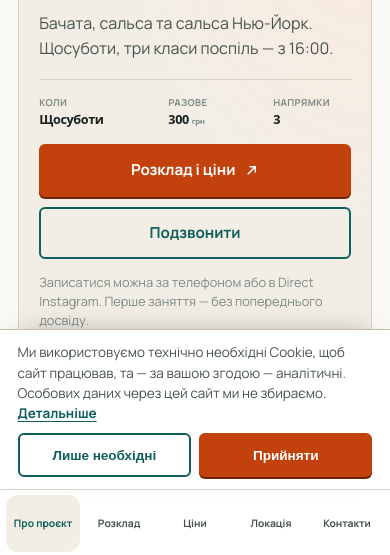
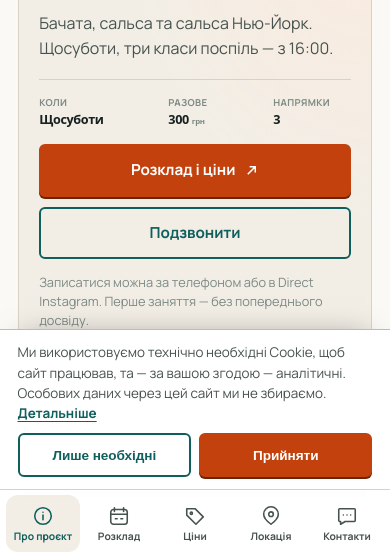
Before and after one commit to muyylx/ritmo-de-latina., a plain HTML site: page index.html in a window 390 px wide. Shown: the part 287-842 px from the top of the page. Drawn offline with Linux system fonts and the light colour scheme; a web font is replaced by a local one.

Commit message:
Add mobile tab icons while preserving desktop navigation labels

```diff
--- a/index.html
+++ b/index.html
@@ -33,7 +33,7 @@
 <link rel="preconnect" href="https://fonts.googleapis.com">
 <link rel="preconnect" href="https://fonts.gstatic.com" crossorigin>
 <link href="https://fonts.googleapis.com/css2?family=Unbounded:wght@500;700;800&amp;family=Manrope:wght@400;500;700;800&amp;family=Lora:ital,wght@1,400;1,600&amp;display=swap" rel="stylesheet">
-<link rel="stylesheet" href="styles.css?v=mobile2">
+<link rel="stylesheet" href="styles.css?v=mobile3">
 <script type="application/ld+json">
 {
   "@context": "https://schema.org",
@@ -106,11 +106,11 @@
     <span class="nav__name">Ritmo de Latina</span>
   </a>
   <nav class="nav__links" aria-label="Розділи">
-    <a href="#about" data-nav="about" data-i18n="nav_about">Про проєкт</a>
-    <a href="#schedule" data-nav="schedule" data-i18n="nav_schedule">Розклад</a>
-    <a href="#prices" data-nav="prices" data-i18n="nav_prices">Ціни</a>
-    <a href="#visit" data-nav="visit" data-i18n="nav_visit">Локація</a>
-    <a href="#contacts" data-nav="contacts" data-i18n="nav_contacts">Контакти</a>
+    <a href="#about" data-nav="about"><svg class="nav__icon" viewBox="0 0 24 24" fill="none" stroke="currentColor" stroke-width="1.7" stroke-linecap="round" stroke-linejoin="round" aria-hidden="true" focusable="false"><circle cx="12" cy="12" r="9"/><path d="M12 11v5m0-8h.01"/></svg><span data-i18n="nav_about">Про проєкт</span></a>
+    <a href="#schedule" data-nav="schedule"><svg class="nav__icon" viewBox="0 0 24 24" fill="none" stroke="currentColor" stroke-width="1.7" stroke-linecap="round" stroke-linejoin="round" aria-hidden="true" focusable="false"><rect x="3" y="5" width="18" height="16" rx="3"/><path d="M7 3v4m10-4v4M3 10h18m-13 5h2m4 0h2"/></svg><span data-i18n="nav_schedule">Розклад</span></a>
+    <a href="#prices" data-nav="prices"><svg class="nav__icon" viewBox="0 0 24 24" fill="none" stroke="currentColor" stroke-width="1.7" stroke-linecap="round" stroke-linejoin="round" aria-hidden="true" focusable="false"><path d="M3 4h9l9 9-8 8-10-10V4Z"/><circle cx="8" cy="9" r="1.2"/></svg><span data-i18n="nav_prices">Ціни</span></a>
+    <a href="#visit" data-nav="visit"><svg class="nav__icon" viewBox="0 0 24 24" fill="none" stroke="currentColor" stroke-width="1.7" stroke-linecap="round" stroke-linejoin="round" aria-hidden="true" focusable="false"><path d="M20 10c0 5-8 11-8 11S4 15 4 10a8 8 0 1 1 16 0Z"/><circle cx="12" cy="10" r="2.5"/></svg><span data-i18n="nav_visit">Локація</span></a>
+    <a href="#contacts" data-nav="contacts"><svg class="nav__icon" viewBox="0 0 24 24" fill="none" stroke="currentColor" stroke-width="1.7" stroke-linecap="round" stroke-linejoin="round" aria-hidden="true" focusable="false"><path d="M4 4h16a1 1 0 0 1 1 1v12a1 1 0 0 1-1 1H10l-5 3v-3H4a1 1 0 0 1-1-1V5a1 1 0 0 1 1-1Z"/><path d="M8 11h.01m4 0h.01m4 0h.01"/></svg><span data-i18n="nav_contacts">Контакти</span></a>
   </nav>
   <div class="nav__tools">
     <button class="chip" id="lang" type="button" aria-label="Перемкнути на англійську" title="Перемкнути мову / Switch language">
```
